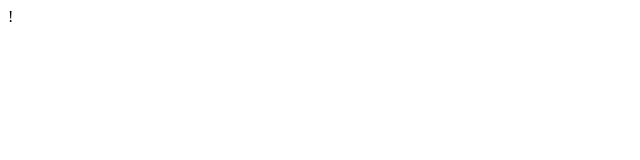
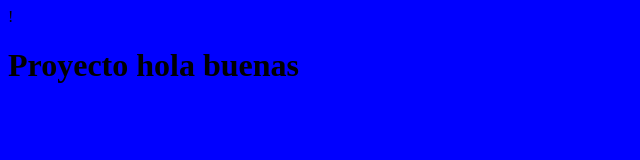
Before and after one commit to Dihnometry/CursoGit, a plain HTML site: page index.html in a window 1280 px wide. Shown: the whole page, without its empty margins (0-640 px from the left). Drawn offline with Linux system fonts and the light colour scheme; files that its build step writes are made by us from their sources.

Commit message:
Titulo y color de fondo

```diff
--- /dev/null
+++ b/css/estilos.css
@@ -0,0 +1,3 @@
+body {
+	background: blue;
+}
--- a/index.html
+++ b/index.html
@@ -2,8 +2,9 @@
 <html>
 <head>
 	<title>Hola buenas</title>
+	<link rel="stylesheet" type="text/css" href="estilos.css">
 </head>
 <body>
-
+	<h1>Proyecto hola buenas</h1>
 </body>
 </html>
--- /dev/null
+++ b/javascript/app.js
@@ -0,0 +1 @@
+console.log('Hola wenas tardes')
```
